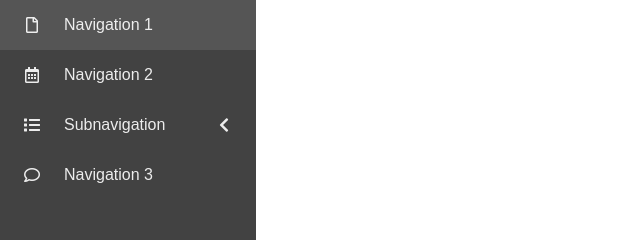
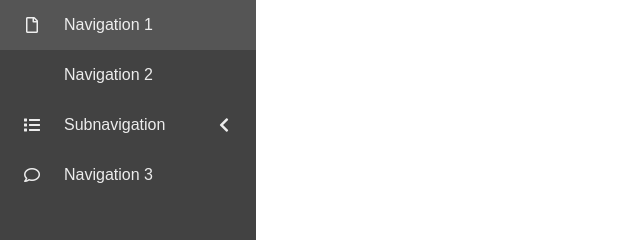
Before and after one commit to micschwarz/smallbar, a plain HTML site: page public/index.html in a window 1280 px wide. Shown: the top 240 px of the page, 0-640 px from the left. Drawn offline with Linux system fonts and the light colour scheme.

```diff
--- a/public/index.html
+++ b/public/index.html
@@ -54,7 +54,7 @@
             <li>
                 <a href="#" class="link-content">
                     <div class="icon">
-                        <i class="far fa-calendar-alt"></i>
+
                     </div>
                     <div class="text">
                         Navigation 2
```
Also changed, not shown: doc/smallbar_icon.png (added), 1 other file.
